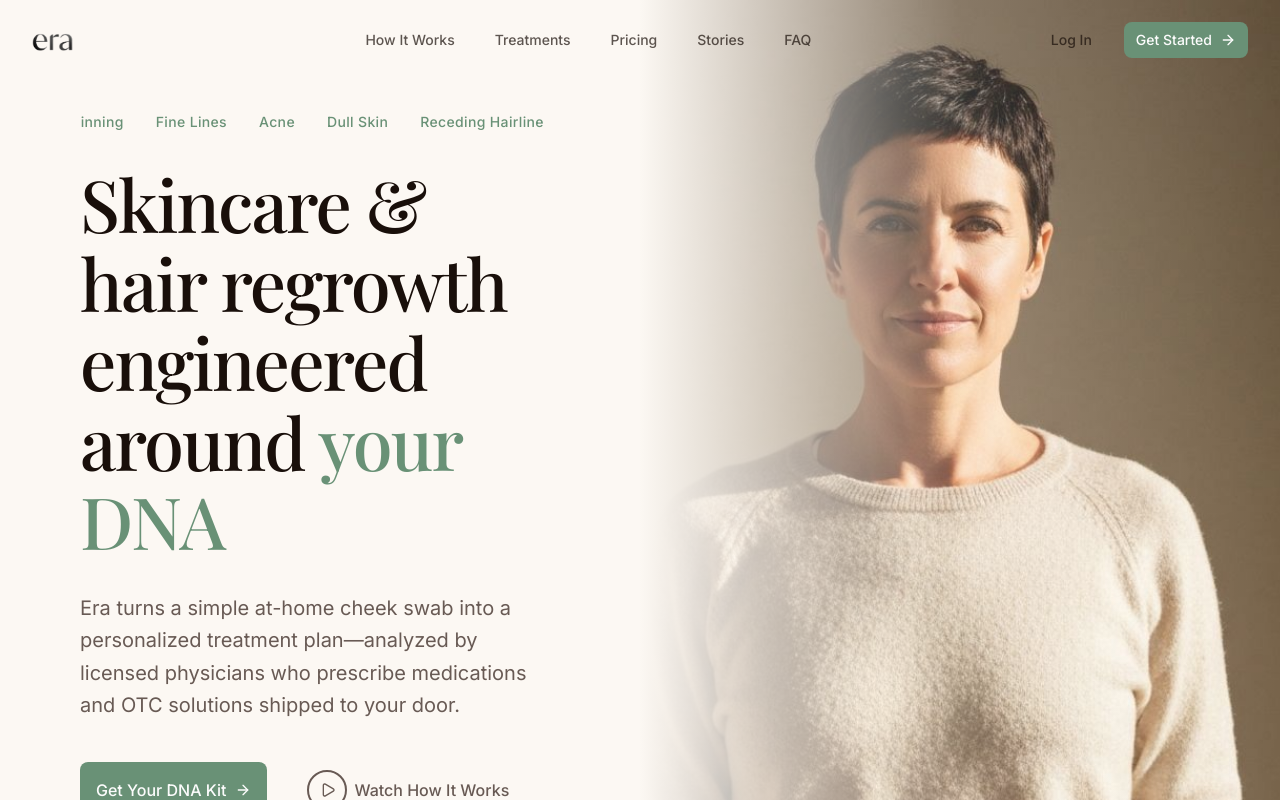
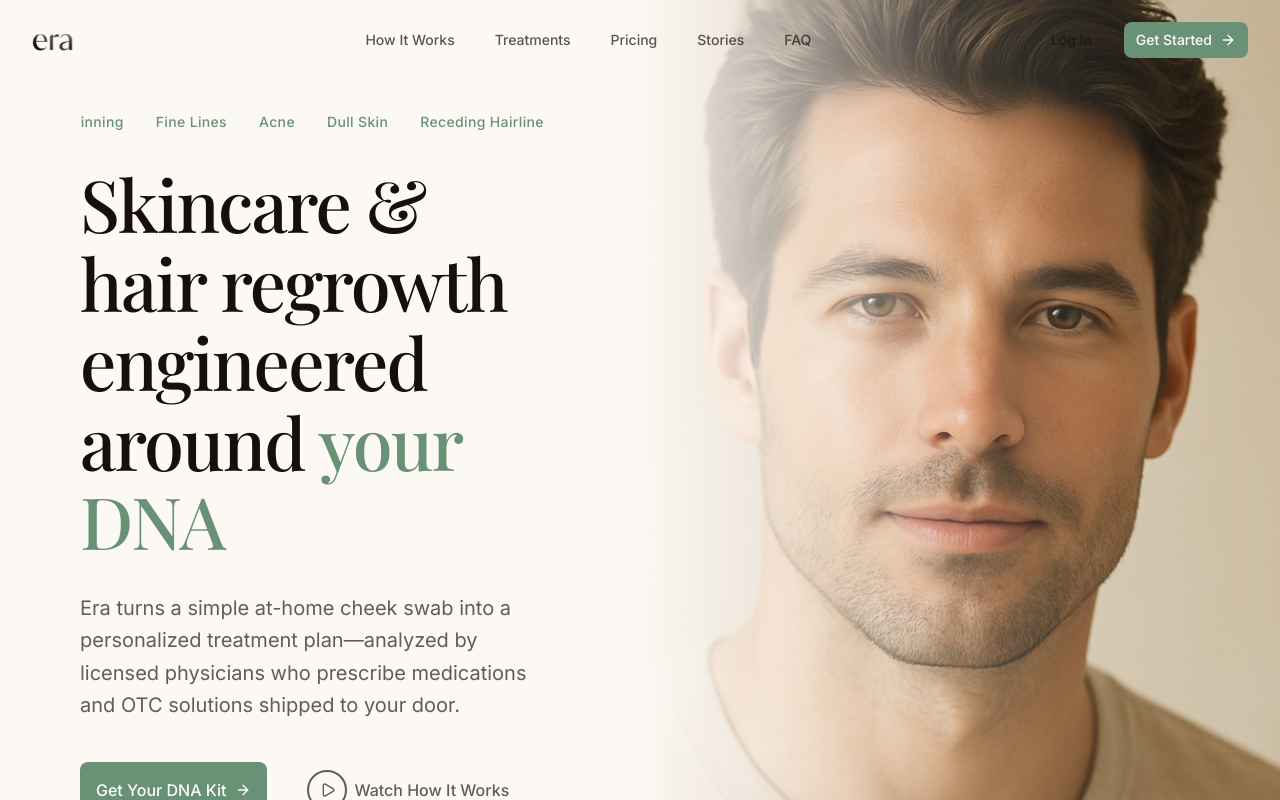
Before and after one commit to wagmiprint/skin-hair-analyzer, a Next.js app: page / in a window 1280 px wide. Shown: the top 800 px of the page. Built offline with nearby package versions, Linux system fonts and the light colour scheme; a web font is replaced by a local one.

Commit message:
feat: add dynamic hero image carousel with interval transition

```diff
--- a/components/hero.tsx
+++ b/components/hero.tsx
@@ -1,10 +1,25 @@
 "use client"
 
+import { useState, useEffect } from "react"
 import { ArrowRight, Play } from "lucide-react"
 import { Button } from "@/components/ui/button"
 import Image from "next/image"
 
+const heroImages = [
+  { src: "/images/hero-main.jpg", alt: "Woman with healthy skin and hair" },
+  { src: "/images/hero-main-male.png", alt: "Man with healthy skin and hair" },
+]
+
 export function Hero() {
+  const [activeImage, setActiveImage] = useState(0)
+
+  useEffect(() => {
+    const interval = setInterval(() => {
+      setActiveImage((prev) => (prev + 1) % heroImages.length)
+    }, 5000)
+    return () => clearInterval(interval)
+  }, [])
+
   return (
     <section className="relative min-h-screen">
       {/* Full-width hero with split layout */}
@@ -78,13 +93,18 @@ export function Hero() {
 
         {/* Right image */}
         <div className="relative order-1 lg:order-2 h-[45vh] sm:h-[50vh] lg:h-auto lg:min-h-screen overflow-hidden">
-          <Image
-            src="/images/hero-main.jpg"
-            alt="Person with healthy skin and hair"
-            fill
-            className="object-cover object-center"
-            priority
-          />
+          {heroImages.map((image, index) => (
+            <Image
+              key={image.src}
+              src={image.src}
+              alt={image.alt}
+              fill
+              className={`object-cover object-center transition-opacity duration-1000 ease-in-out ${
+                activeImage === index ? "opacity-100" : "opacity-0"
+              }`}
+              priority={index === 0}
+            />
+          ))}
           {/* Overlay gradient for mobile */}
           <div className="absolute inset-0 bg-gradient-to-b from-transparent via-transparent to-background lg:hidden" />
           {/* Left edge gradient for desktop */}
```
Also changed, not shown: public/images/hero-main-male.png (added).
